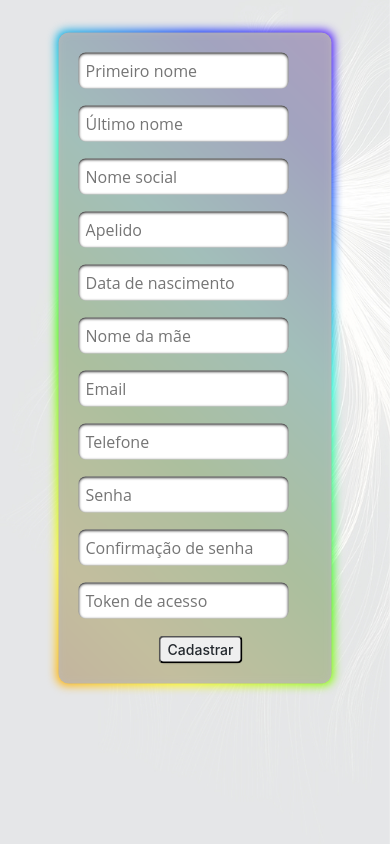
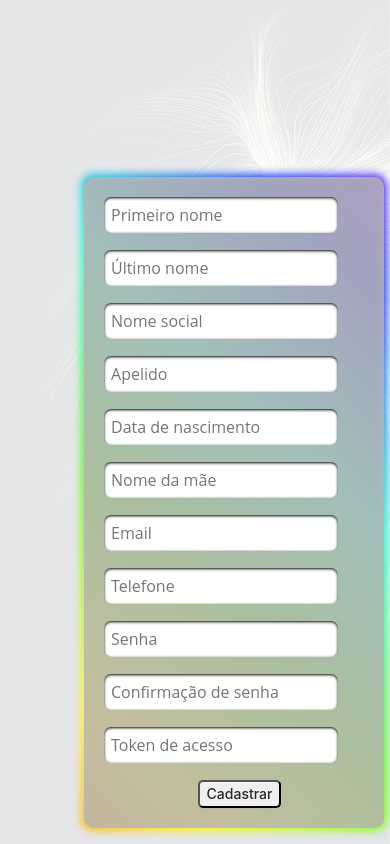
Before and after one commit to rafittu/front-lumin, a React (Create React App) app: page /signup in a window 390 px wide. Built offline with nearby package versions, Linux system fonts and the light colour scheme.

Commit message:
style: fix page responsiveness

```diff
--- a/src/style/SignUp.css
+++ b/src/style/SignUp.css
@@ -1,14 +1,13 @@
 .signUp-section {
   background-color: rgb(128, 128, 128, 0.3);
+  color: rgb(1, 8, 14);
+  position: relative;
+  top: 21%;
+  left: 60%;
+  width: 300px;
   padding: 20px;
   border-radius: 10px;
-  margin: 50px;
-  width: 300px;
-  position: absolute;
-  top: 40%;
-  left: 60%;
-  transform: translate(-50%, -50%);
-  color: rgb(1, 8, 14);
+  transform: translate(-50%, 0);
 }
 
 .error-message {
@@ -27,13 +26,3 @@
 .inputs-container input.error {
   border: 2px solid #e74c3c;
 }
-
-@media (max-width: 514px) {
-  .signUp-section {
-    width: 70%;
-    margin: 20px auto;
-    top: 40%;
-    left: 50%;
-    transform: translate(-50%, -50%);
-  }
-}
```
